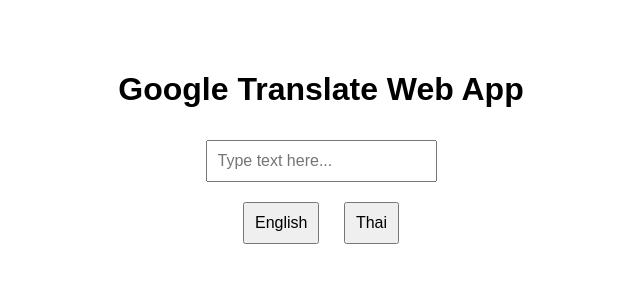
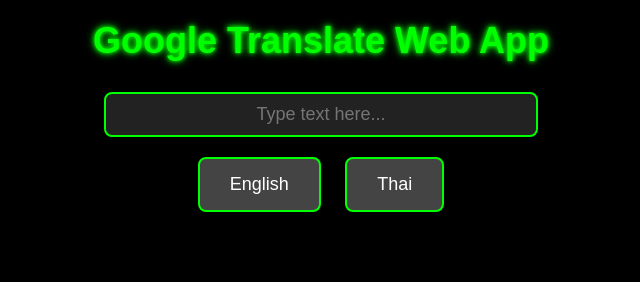
Before and after one commit to GrahamDerry/LanguageGames, a plain HTML site: page translate/index.html in a window 1280 px wide. Shown: the whole page, without its empty margins (319-959 px from the left). Drawn offline with Linux system fonts and the light colour scheme.

Commit message:
Added css styles file, updated index.html to link to css file

```diff
--- a/translate/index.html
+++ b/translate/index.html
@@ -4,20 +4,7 @@
   <meta charset="UTF-8">
   <meta name="viewport" content="width=device-width, initial-scale=1.0">
   <title>Google Translate API Example</title>
-  <style>
-    body {
-      font-family: Arial, sans-serif;
-      display: flex;
-      flex-direction: column;
-      align-items: center;
-      margin-top: 50px;
-    }
-    input, button {
-      margin: 10px;
-      padding: 10px;
-      font-size: 16px;
-    }
-  </style>
+  <link rel="stylesheet" href="translate_game.css">
 </head>
 <body>
   <h1>Google Translate Web App</h1>
--- /dev/null
+++ b/translate/translate_game.css
@@ -0,0 +1,65 @@
+/* General body styling */
+body {
+    font-family: 'Press Start 2P', Arial, sans-serif; /* Retro-style font */
+    background-color: #000; /* Black background */
+    color: #fff; /* White text */
+    text-align: center; /* Centered text */
+    margin: 0;
+    padding: 0;
+}
+
+/* Styling for the title */
+h1 {
+    font-family: 'Press Start 2P', Arial, sans-serif; /* Retro blocky font */
+    font-size: 36px; /* Adjust size as needed */
+    color: #0f0; /* Neon green */
+    text-shadow: 0 0 4px #0f0, 0 0 8px #0f0; /* Glow effect */
+    margin: 20px 0;
+}
+
+/* Input text box */
+input {
+    background-color: #222; /* Dark gray background */
+    color: #fff; /* White text */
+    border: 2px solid #0f0; /* Neon green border */
+    border-radius: 8px;
+    padding: 10px 15px;
+    margin: 10px;
+    font-size: 18px;
+    width: 80%;
+    max-width: 400px;
+    text-align: center;
+    box-shadow: 0 4px 8px rgba(0, 0, 0, 0.6); /* Subtle depth */
+}
+
+/* Buttons */
+button {
+    background-color: #444; /* Dark gray background */
+    color: #fff;
+    border: 2px solid #0f0; /* Neon green border */
+    border-radius: 8px;
+    padding: 15px 30px;
+    margin: 10px;
+    font-size: 18px;
+    cursor: pointer;
+    transition: all 0.3s ease-in-out;
+    text-transform: capitalize;
+    box-shadow: 0 4px 8px rgba(0, 0, 0, 0.6); /* Subtle depth */
+}
+
+button:hover {
+    background-color: #0d0; /* Brighter green on hover */
+    transform: scale(1.1); /* Slight zoom effect */
+}
+
+/* Alert messages */
+.alert {
+    color: red;
+    font-size: 18px;
+    margin-top: 20px;
+}
+
+/* Remove focus outline for buttons */
+button:focus {
+    outline: none;
+}
```
